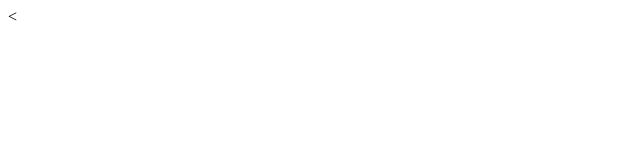
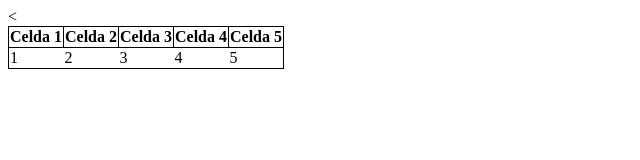
Before and after one commit to holdonmay/desafio05, a plain HTML site: page index.html in a window 1280 px wide. Shown: the whole page, without its empty margins (0-640 px from the left). Drawn offline with Linux system fonts and the light colour scheme.

Commit message:
Add files via upload

```diff
--- a/index.html
+++ b/index.html
@@ -2,10 +2,38 @@
 <html>
 <head>
 	<meta charset="utf-8">
-	<title>Mi páagina de ejemplo</title>
+	<title>Mi pagina de ejemplo</title>
 
 </head>
-<body background="pasto.jpg">
+<style type="text/css">
 
+    table, th, th {
+        border: 1px solid black;
+        border-collapse: collapse;
+    }
+
+
+
+</style>
+<body>
+	<table class="default">
+        <tr>
+            <th scope="col">Celda 1</th>
+            <th scope="col">Celda 2</th>
+            <th scope="col">Celda 3</th>
+            <th scope="col">Celda 4</th>
+            <th scope="col">Celda 5</th>
+
+          </tr>
+
+          <tr>
+            <td>1</td>
+            <td>2</td>
+            <td>3</td>
+            <td>4</td>
+            <td>5</td>
+          </tr>
+
+    </table>
 </body>
 </html>
```
